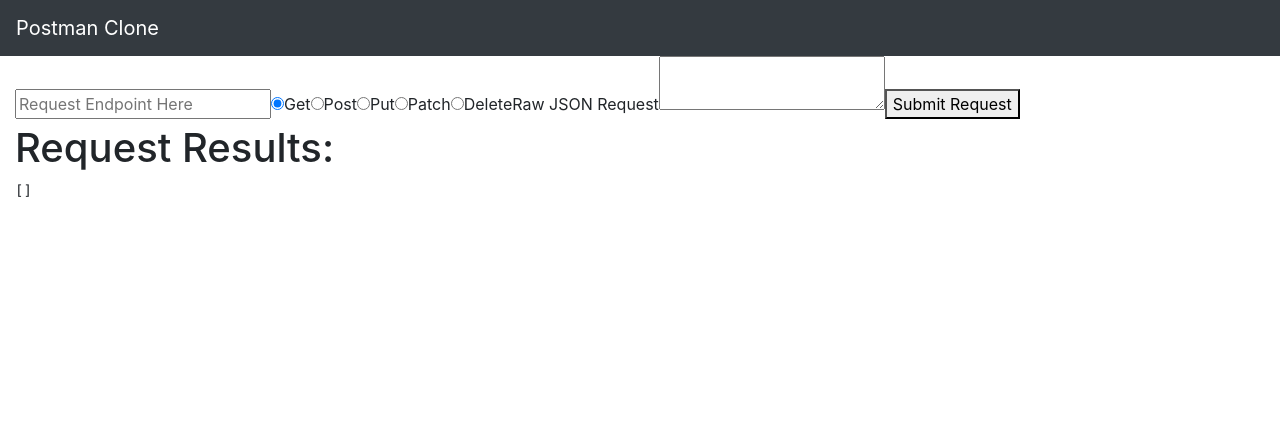
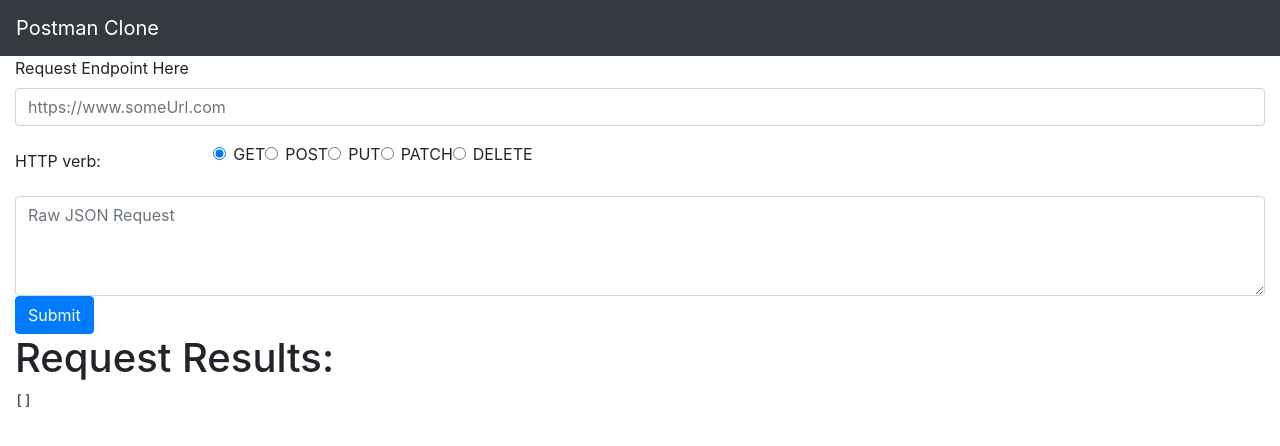
Before and after one commit to akshaykhanna/PostmanClone, a React app: page / in a window 1280 px wide. Shown: the top 446 px of the page. Built offline with nearby package versions, Linux system fonts and the light colour scheme.

Commit message:
Add bootstrap to search page

```diff
--- a/src/components/controls/Search.jsx
+++ b/src/components/controls/Search.jsx
@@ -1,5 +1,6 @@
 import React from 'react';
 import PropTypes from 'prop-types';
+import { Form, Col, Row, Button } from 'react-bootstrap';
 
 function Search({
   handleSubmit,
@@ -11,75 +12,91 @@ function Search({
   json,
 }) {
   return (
-    <form name="search-form" onSubmit={handleSubmit}>
-      <input
+    <Form name="search-form" onSubmit={handleSubmit}>
+      <Form.Group className="mb-3" controlId="exampleForm.ControlInput1">
+        <Form.Label>Request Endpoint Here</Form.Label>
+        <Form.Control
+          placeholder="https://www.someUrl.com"
           value={url}
           onInput={handleUrlChange}
-        placeholder="Request Endpoint Here"
         />
-      <span>
-        <label>
-          <input
+      </Form.Group>
+      <fieldset>
+        <Form.Group as={Row} className="mb-3">
+          <Form.Label as="legend" column sm={2}>
+            HTTP verb:
+          </Form.Label>
+          {/* <Col sm={10}> */}
+          <Form.Check
+            column
+            sm={2}
             type="radio"
+            label="GET"
             name="method"
             value="GET"
             checked={radioInput === 'GET'}
             onChange={handleMethod}
+            id="formHorizontalRadios1"
           />
-          <span>Get</span>
-        </label>
-        <label>
-          <input
+          <Form.Check
+            column
+            sm={2}
             type="radio"
             name="method"
             value="POST"
+            label="POST"
             checked={radioInput === 'POST'}
             onChange={handleMethod}
+            id="formHorizontalRadios2"
           />
-          <span>Post</span>
-        </label>
-        <label>
-          <input
+          <Form.Check
+            column
+            sm={2}
             type="radio"
             name="method"
             value="PUT"
+            label="PUT"
             checked={radioInput === 'PUT'}
             onChange={handleMethod}
+            id="formHorizontalRadios3"
           />
-          <span>Put</span>
-        </label>
-        <label>
-          <input
+          <Form.Check
+            column
+            sm={2}
             type="radio"
             name="method"
             value="PATCH"
+            label="PATCH"
             checked={radioInput === 'PATCH'}
             onChange={handleMethod}
+            id="formHorizontalRadios4"
           />
-          <span>Patch</span>
-        </label>
-        <label>
-          <input
+          <Form.Check
+            column
+            sm={2}
             type="radio"
             name="method"
             value="DELETE"
+            label="DELETE"
             checked={radioInput === 'DELETE'}
             onChange={handleMethod}
+            id="formHorizontalRadios4"
           />
-          <span>Delete</span>
-        </label>
-      </span>
-
-      <label>
-        <span>Raw JSON Request</span>
-        <textarea
+          {/* </Col> */}
+        </Form.Group>
+      </fieldset>
+      <Form.Control
+        as="textarea"
+        placeholder="Raw JSON Request"
+        style={{ height: '100px' }}
         value={json}
         aria-label="json-request"
         onInput={handleJson}
-        ></textarea>
-      </label>
-      <button>Submit Request</button>
-    </form>
+      />
+      <Button variant="primary" type="submit">
+        Submit
+      </Button>
+    </Form>
   );
 }
 
```
Lines whose indentation alone changed are shown as unchanged.
